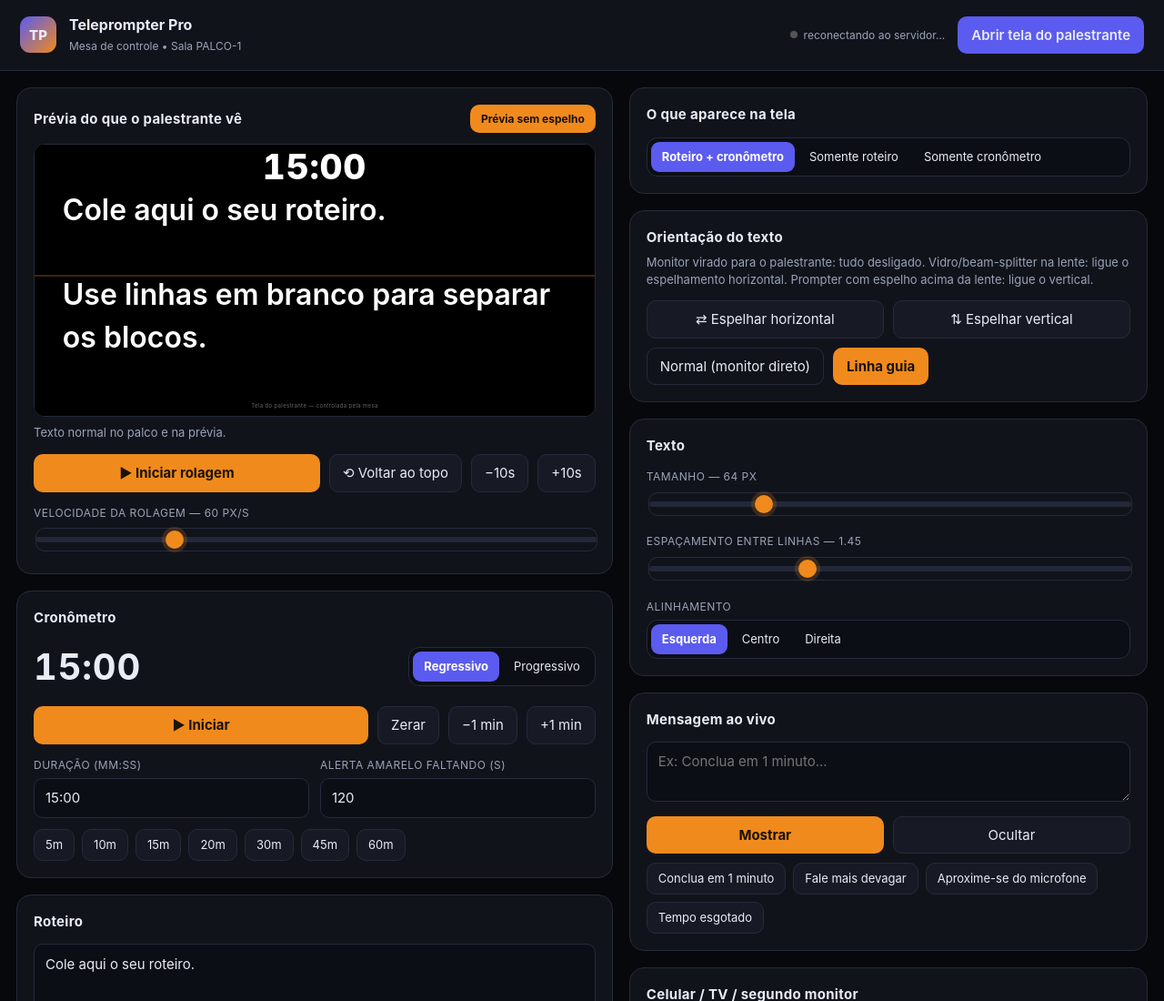
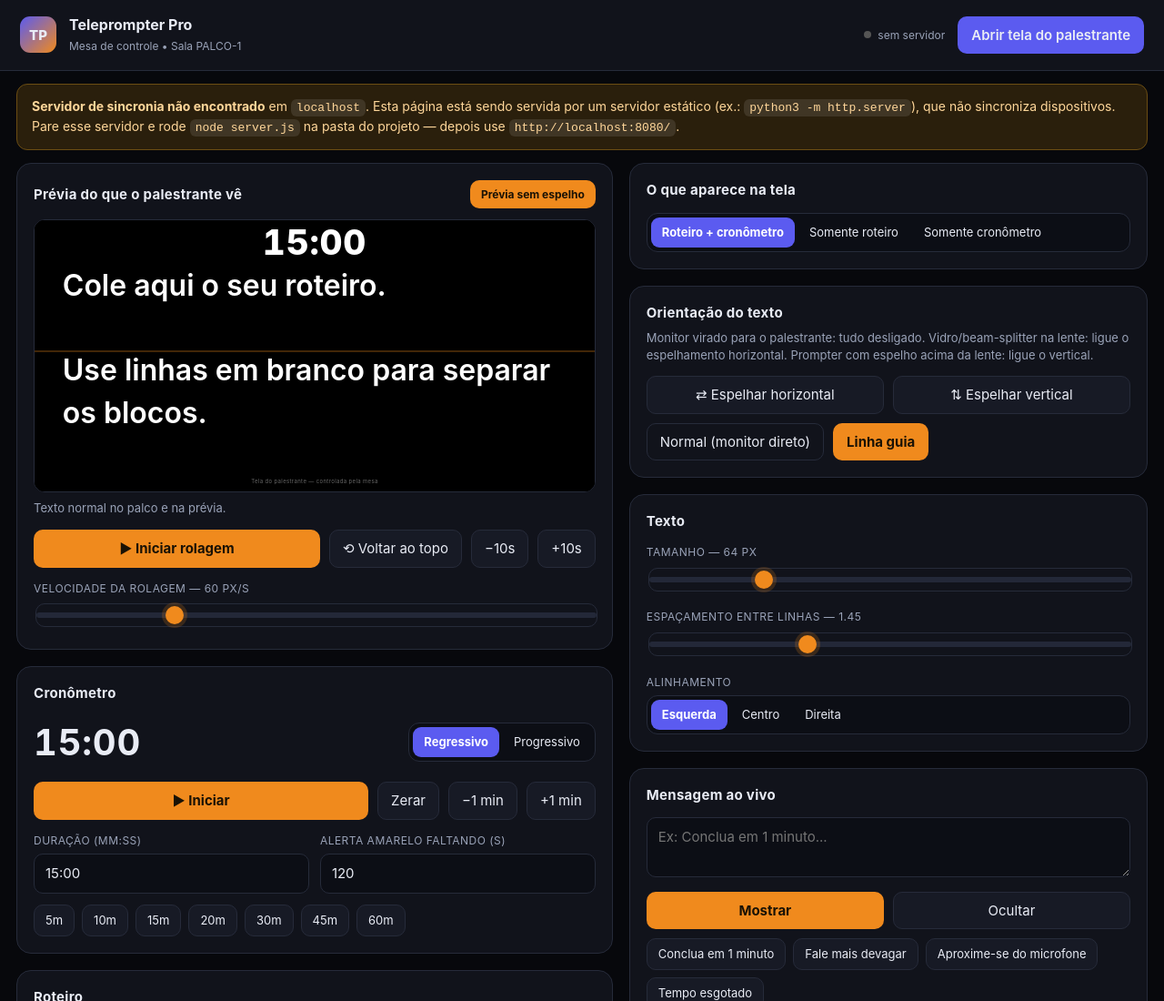
Before and after one commit to rafaeltrilo/teleprompter, a website: page index.html in a window 1280 px wide. Shown: the top 1100 px of the page at 91% size. Drawn offline with Linux system fonts and the light colour scheme; no server answers.

Commit message:
Corrige quebra do painel em file:// e avisa claramente quando o servidor nao esta rodando
Co-Authored-By: Claude Opus 5 <noreply@anthropic.com>
Claude-Session: https://claude.ai/code/session_01RmEkLHAvwUrzXVgqu9tusL

```diff
--- a/index.html
+++ b/index.html
@@ -15,6 +15,7 @@
   <button class="primary" id="openPrompter">Abrir tela do palestrante</button>
 </header>
 
+<div id="banner" class="banner" hidden></div>
 <main class="wrap">
   <!-- COLUNA ESQUERDA -->
   <section class="col">
@@ -272,7 +273,6 @@ function render(s) {
   qs('#roomName').textContent = room;
   qs('#room').value = room;
   qs('#link').value = promptUrl();
-  qs('#pv').contentWindow?.location?.href?.includes('prompter') || null;
 
   if (document.activeElement !== qs('#script')) qs('#script').value = s.script;
   if (document.activeElement !== qs('#title')) qs('#title').value = s.title;
@@ -306,11 +306,19 @@ setInterval(() => {
   const open = prompterWin && !prompterWin.closed;
   const net = sync.online;
   qs('#dot').classList.toggle('off', !(net || open));
-  qs('#connTxt').textContent = net
-    ? 'servidor conectado — celular/TV sincronizam'
-    : (location.protocol === 'file:'
-        ? 'modo local (sem servidor): só janelas deste navegador'
-        : 'reconectando ao servidor...');
+  const file = location.protocol === 'file:';
+  qs('#connTxt').textContent = net ? 'servidor conectado — celular/TV sincronizam'
+                 : file ? 'modo local (arquivo aberto direto)'
+                        : 'sem servidor';
+  const ban = qs('#banner');
+  if (net) { ban.hidden = true; }
+  else {
+    ban.hidden = false;
+    ban.className = 'banner ' + (file ? 'err' : 'warn');
+    ban.innerHTML = file
+      ? '<b>Você abriu o arquivo direto (file://).</b> O celular NÃO vai sincronizar. Abra o terminal na pasta do projeto e rode <code>node server.js</code>, depois acesse <code>http://localhost:8080/</code>.'
+      : '<b>Servidor de sincronia não encontrado</b> em <code>' + location.host + '</code>. Esta página está sendo servida por um servidor estático (ex.: <code>python3 -m http.server</code>), que não sincroniza dispositivos. Pare esse servidor e rode <code>node server.js</code> na pasta do projeto — depois use <code>http://localhost:8080/</code>.';
+  }
 }, 200);
 
 /* atalhos da mesa */
--- a/prompter.html
+++ b/prompter.html
@@ -74,7 +74,10 @@ setTimeout(() => { hint.style.opacity = 0; }, 4000);
 // aviso discreto se a conexão com a mesa cair
 setInterval(() => {
   if (location.protocol === 'file:' || new URLSearchParams(location.search).has('previa')) return;
-  if (!sync.online) { hint.textContent = 'reconectando à mesa de controle...'; hint.style.opacity = .9; }
+  if (!sync.online) {
+    hint.textContent = 'sem conexão com a mesa — o operador precisa rodar "node server.js"';
+    hint.style.opacity = .9;
+  }
   else if (hint.textContent.startsWith('reconectando')) { hint.style.opacity = 0; }
 }, 1500);
 
--- a/styles.css
+++ b/styles.css
@@ -79,3 +79,7 @@ input[type=range]::-moz-range-thumb{width:20px;height:20px;border:0;border-radiu
   button{padding:11px 14px}
 }
 .preview{transition:transform .2s}
+.banner{margin:14px 18px -4px;padding:13px 16px;border-radius:12px;font-size:14px;line-height:1.5;
+  background:#2a1f0c;border:1px solid #6b4d13;color:#ffd79a}
+.banner.err{background:#2a1620;border-color:#5c2334;color:#ffb3c0}
+.banner code{background:rgba(255,255,255,.1);padding:2px 6px;border-radius:6px;font-size:13px}
```
